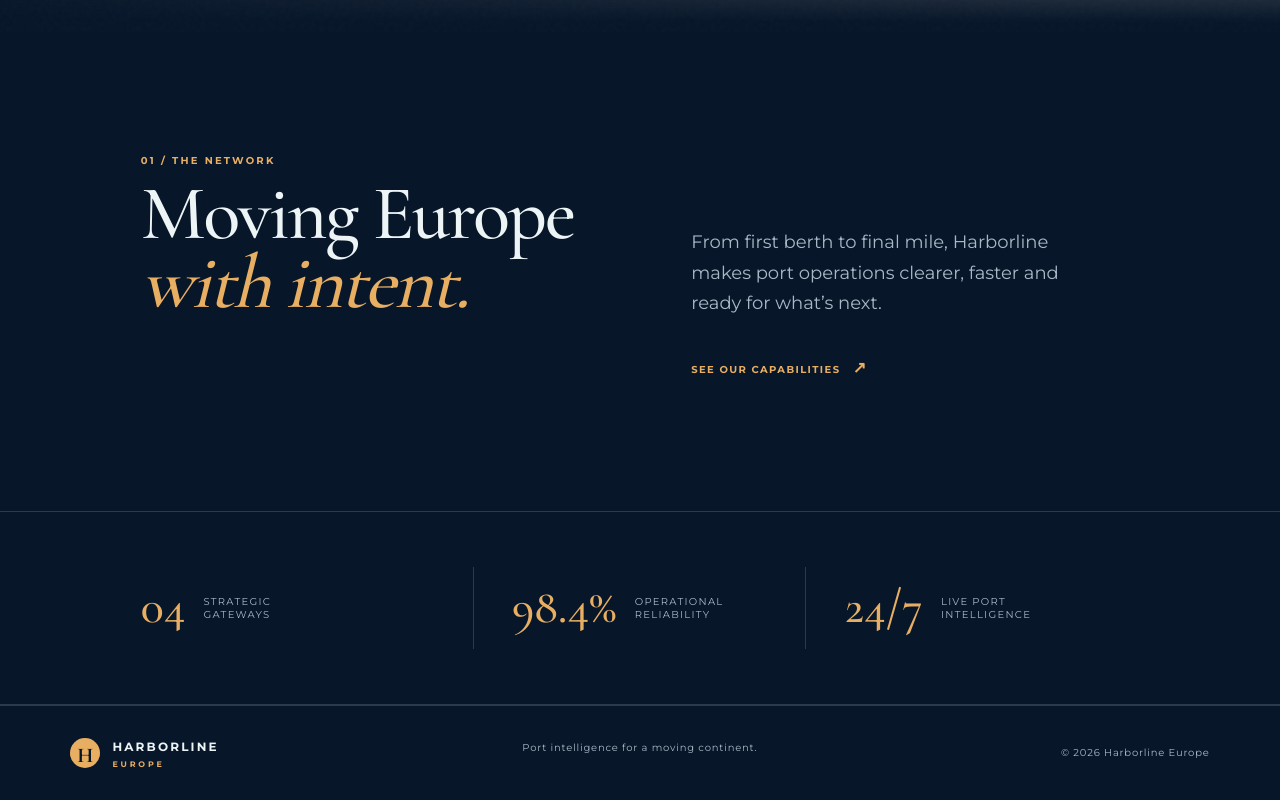
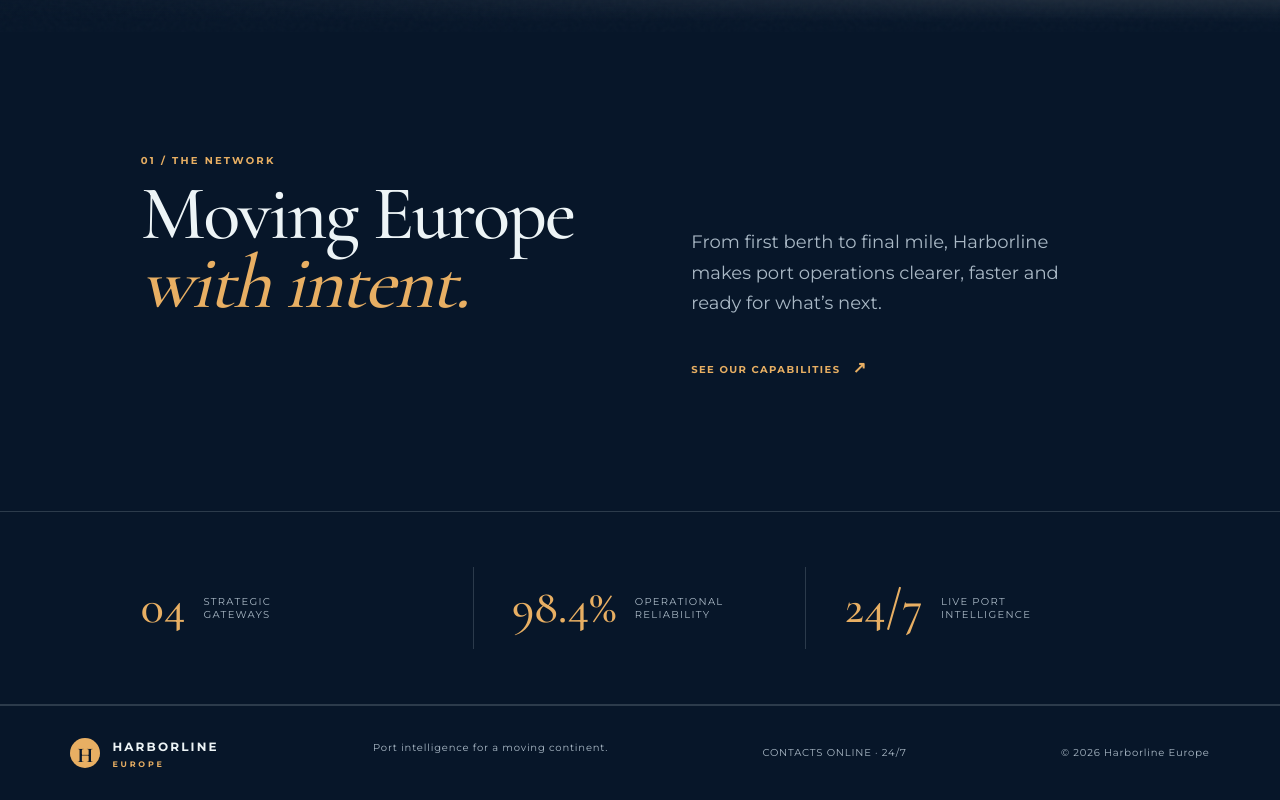
Before and after one commit to nagraj-rorko/git-test, a website: page public/index.html in a window 1280 px wide. Shown: the part 768-1568 px from the top of the page. Drawn offline with nearby package versions, Linux system fonts and the light colour scheme; grey boxes are pictures that could not be loaded.

Commit message:
Add contact availability status

```diff
--- a/public/index.html
+++ b/public/index.html
@@ -24,7 +24,7 @@
     <div class="rollback-banner">LOCAL ROLLBACK TEST · THIS CHANGE IS NOT COMMITTED</div>
     <main id="app"></main>
 
-    <footer class="site-footer"><div class="brand footer-brand"><span class="brand-mark">H</span><span>HARBORLINE<span class="brand-sub">EUROPE</span></span></div><p>Port intelligence for a moving continent.</p><span>© 2026 Harborline Europe</span></footer>
+    <footer class="site-footer"><div class="brand footer-brand"><span class="brand-mark">H</span><span>HARBORLINE<span class="brand-sub">EUROPE</span></span></div><p>Port intelligence for a moving continent.</p><span class="contact-status">CONTACTS ONLINE · 24/7</span><span>© 2026 Harborline Europe</span></footer>
     <script src="/app.js" type="module"></script>
   </body>
 </html>
```
